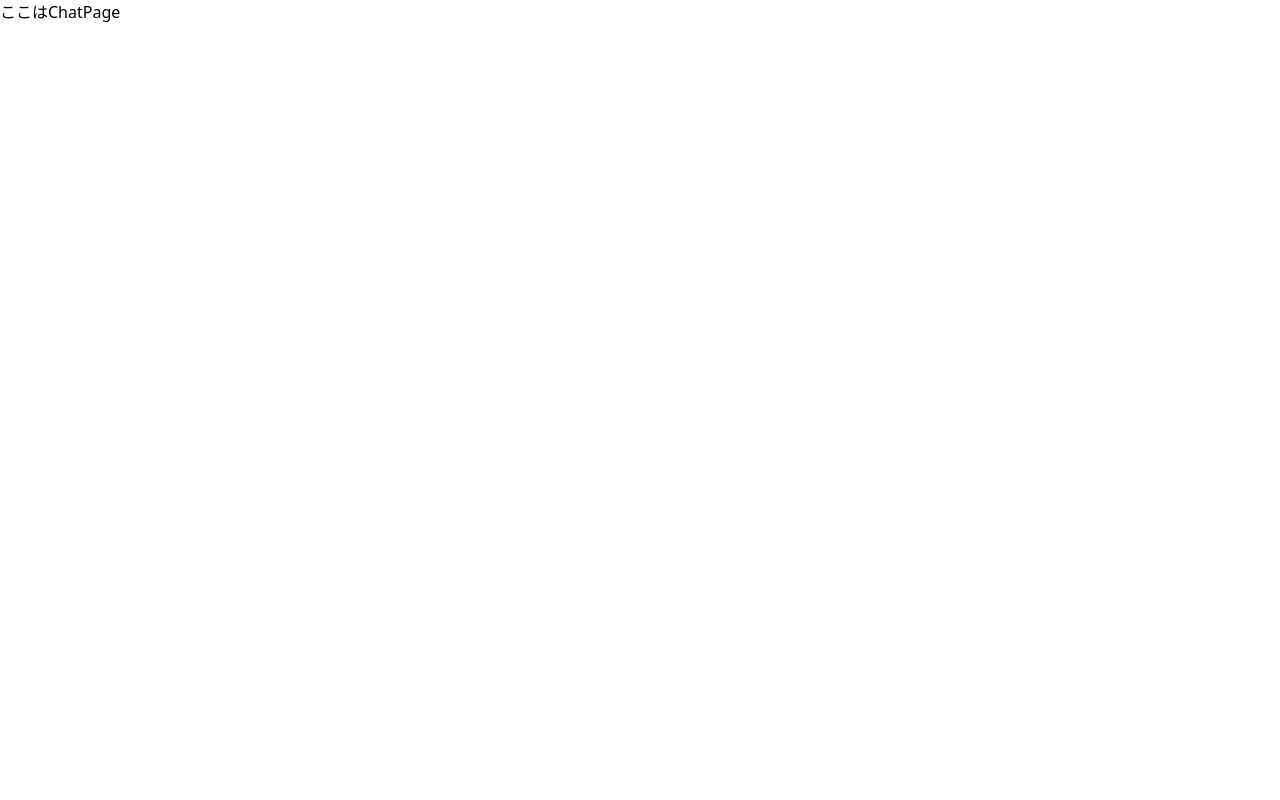
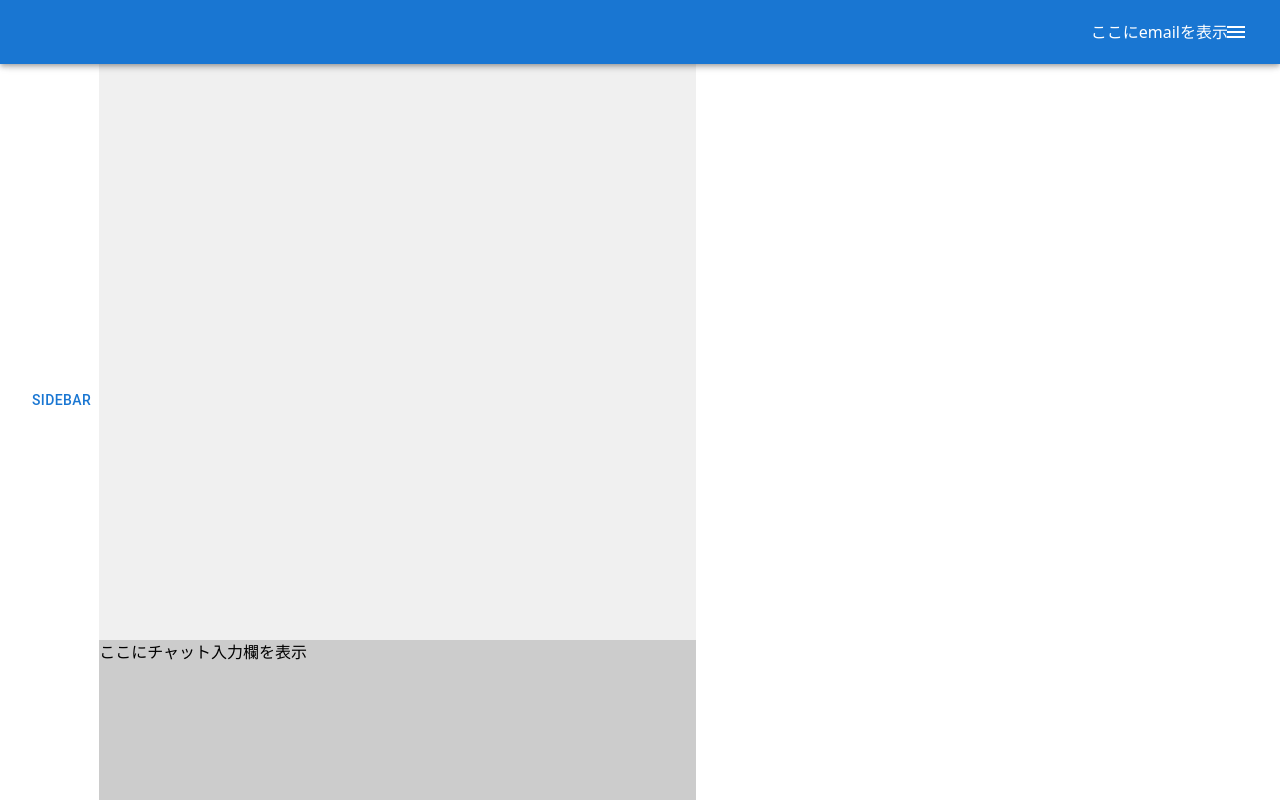
Before and after one commit to hackathon-B/Frontend, a React (Vite) app: page / in a window 1280 px wide. Built offline with nearby package versions, Linux system fonts and the light colour scheme.

Commit message:
1116 見た目部分途中

```diff
--- /dev/null
+++ b/src/components/ChatList.jsx
@@ -0,0 +1,29 @@
+import { Box, Drawer } from '@mui/material';
+
+function ChatList() {
+  return (
+    <>
+        <Box>
+            <a>現在表示されているチャット</a>
+        </Box>
+        <Box
+            sx={{
+
+                    width: '100%',  // 親コンポーネントの横幅いっぱいに設定
+                    backgroundColor: '#e0e0e0',
+                    display: 'flex',
+                    flexDirection: 'column',
+
+            }}
+        >
+            <a>チャットリスト</a>
+            <a>hogehoge</a>
+            <a>hogehoge</a>
+            <a>hogehoge</a>
+            <a>hogehoge</a>
+        </Box>
+    </>
+  );
+}
+
+export default ChatList;
--- /dev/null
+++ b/src/components/ChatWindow.jsx
@@ -0,0 +1,40 @@
+import React from 'react'
+
+function ChatWindow({ content }) {
+  return (
+    <div style={{
+      display: 'flex',
+      flexDirection: 'column',
+      height: '100vh',
+      width: '100%',
+      overflowY: 'auto',
+      backgroundColor: '#f0f0f0'
+    }}>
+        <div style={{
+            display: 'flex',
+            flexDirection: 'column',
+            height: '80%',
+            width: '100%',
+            overflowY: 'auto',
+            backgroundColor: '#f0f0f0'
+        }}>
+            ここにチャットの内容を表示
+        </div>
+
+        <div style={{
+            display: 'flex',
+            flexDirection: 'column',
+            height: '20%',
+            width: '100%',
+            overflowY: 'auto',
+            backgroundColor: '#cccccc'
+        }}>
+            ここにチャット入力欄を表示
+        </div>
+
+
+    </div>
+  )
+}
+
+export default ChatWindow
--- /dev/null
+++ b/src/components/DictionaryList.jsx
@@ -0,0 +1,9 @@
+import React from 'react'
+
+function DictionaryList() {
+  return (
+    <div>DictionaryList</div>
+  )
+}
+
+export default DictionaryList
--- /dev/null
+++ b/src/components/Header.jsx
@@ -0,0 +1,47 @@
+import React, { useState } from 'react';
+import AppBar from '@mui/material/AppBar'
+import Toolbar from '@mui/material/Toolbar'
+import IconButton from '@mui/material/IconButton'
+import MenuIcon from '@mui/icons-material/Menu'
+import Menu from '@mui/material/Menu'
+import MenuItem from '@mui/material/MenuItem'
+
+
+function Header() {
+  const [anchorEl, setAnchorEl] = useState(null);
+
+  const handleMenuOpen = (event) => {
+    setAnchorEl(event.currentTarget);
+  };
+
+  const handleMenuClose = () => {
+    setAnchorEl(null);
+  };
+
+  return (
+    <>
+        <AppBar position="fixed" color="primary">
+            <Toolbar sx={{ justifyContent: 'flex-end', paddingRight: '32px' }}>
+
+                <a> ここにemailを表示 </a>
+
+                <IconButton edge="start" color="inherit" aria-label="menu" onClick={handleMenuOpen}>
+                    <MenuIcon />
+                </IconButton>
+
+                <Menu
+                    anchorEl={anchorEl}
+                    open={Boolean(anchorEl)}
+                    onClose={handleMenuClose}
+                >
+                    <MenuItem onClick={handleMenuClose}>設定</MenuItem>
+                    <MenuItem onClick={handleMenuClose}>ログアウト</MenuItem>
+                </Menu>
+
+            </Toolbar>
+        </AppBar>
+    </>
+  )
+}
+
+export default Header
--- a/src/pages/ChatPage.jsx
+++ b/src/pages/ChatPage.jsx
@@ -1,12 +1,62 @@
-import React from 'react';
+import { useState } from 'react';
+import Header from '../components/Header'
+import ChatWindow from '../components/ChatWindow'
+import ChatList from '../components/ChatList'
+import DictionaryList from '../components/DictionaryList'
+
+import { Container, Button, Drawer, Box } from '@mui/material';
+
 
 function ChatPage() {
+    const [open, setOpen] = useState(false);
+    const [showChatWindow2, setShowChatWindow2] = useState(false);
+    const [chatContent1, setChatContent1] = useState('Content for Button 1');
+    const [chatContent2, setChatContent2] = useState('Content for Button 2');
+
+    const toggleDrawer = (isOpen) => (event) => {
+      if (
+        event.type === 'keydown' &&
+        (event.key === 'Tab' || event.key === 'Shift')
+      ) {
+        return;
+      }
+
+      setOpen(isOpen);
+    };
+
     return (
-        <>
-            <div>
-                <h1>ここはChatPage</h1>
-            </div>
-        </>
+        <Container maxWidth="xl" sx={{ height: '100vh', display: 'flex', flexDirection: 'column' }}>
+            <Header />
+            <Box sx={{ flex: 1, display: 'flex', flexDirection: 'row', overflow: 'hidden' }}>
+                <Button onClick={toggleDrawer(true)}>Sidebar</Button>
+
+                <Drawer
+                    open={open}
+                    onClose={toggleDrawer(false)}
+                    sx={{
+                        '& .MuiDrawer-paper': {
+                            width: '240px',
+                        },
+                    }}
+                >
+                    <ChatList />
+                    <DictionaryList />
+                </Drawer>
+
+                <Box sx={{ flexGrow: 1, overflowY: 'auto' }}>
+                    <ChatWindow content={chatContent1} />
+                </Box>
+
+                <Box sx={{ flexGrow: 1, overflowY: 'auto' }}>
+                    <Button onClick={() => {
+                        setShowChatWindow2(!showChatWindow2);
+                    }}>
+                        {showChatWindow2 ? 'Hide ChatWindow 2' : 'Show ChatWindow 2'}
+                    </Button>
+                    {showChatWindow2 && <ChatWindow content={chatContent2} />}
+                </Box>
+            </Box>
+        </Container>
     );
 };
 
```
Also changed, not shown: src/components/SideBar.jsx (added, +9 -0 lines), 1 other file (tests, documents, lock files or other folders).
